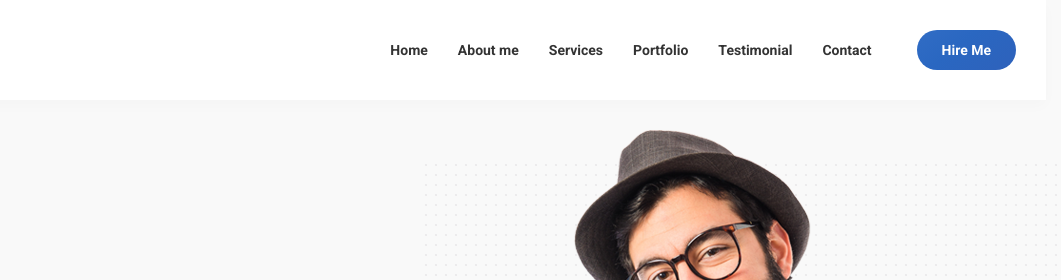
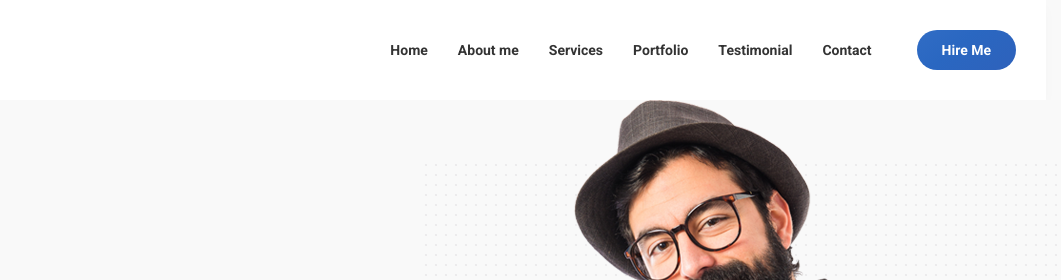
Before and after one commit to pras75299/portfolioAppTemplate, a plain HTML site: page index.html in a window 1280 px wide. Shown: the top 280 px of the page, 219-1280 px from the left. Drawn offline with Linux system fonts and the light colour scheme.

Commit message:
removed extra padding

```diff
--- a/css/style.css
+++ b/css/style.css
@@ -512,7 +512,7 @@ mr-10 {
 /* ================= */
 .td-header {
   background-color: #f9f9f9;
-  padding: 0px 0 30px;
+  padding: 0px 0 0px;
   -webkit-transition: 0.5s cubic-bezier(0.55, 0, 0.1, 1) 0s;
   transition: 0.5s cubic-bezier(0.55, 0, 0.1, 1) 0s;
   /* logo */
```
